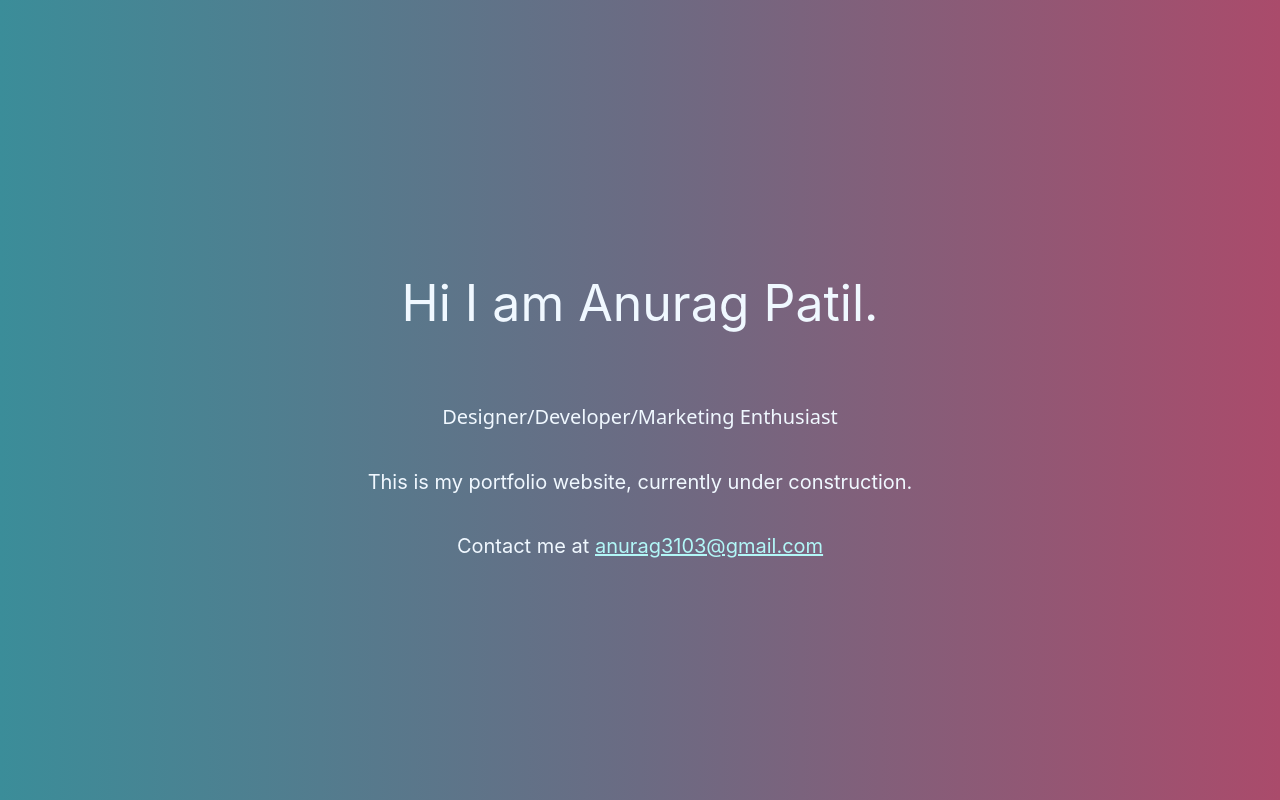
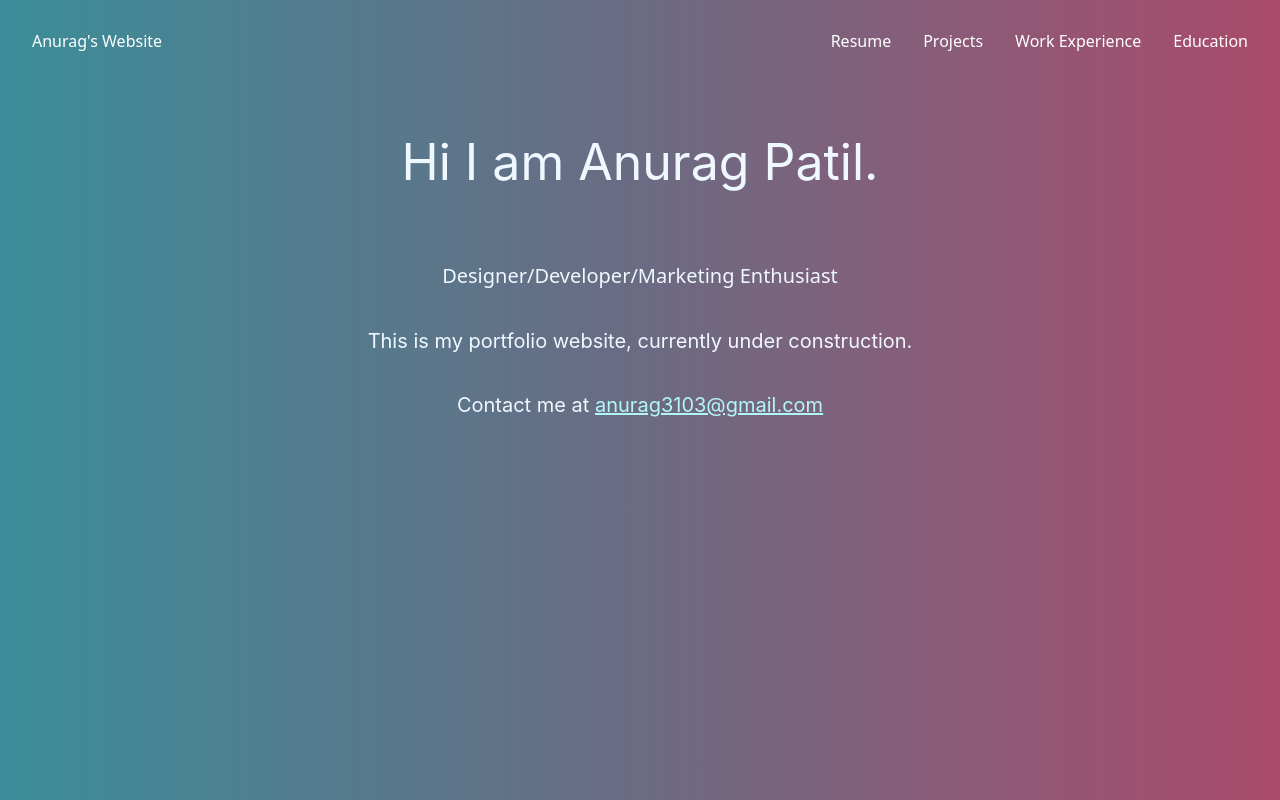
Before and after one commit to anothereleven/myportfolio, a React (Create React App) app: page / in a window 1280 px wide. Built offline with nearby package versions, Linux system fonts and the light colour scheme.

Commit message:
cosmetically added Navbar

```diff
--- a/src/App.css
+++ b/src/App.css
@@ -1,6 +1,5 @@
 .app-container{
-  align-items: center;
-  justify-content: center;
+  justify-content: left;
   flex-direction: column;
   display: flex;
   background: #aa4b6b;  /* fallback for old browsers */
@@ -31,3 +30,31 @@
 #a{
   color: rgb(178, 247, 247);
 }
+
+#nav{
+  background-color: transparent;
+  color: white;
+  display: flex;
+  justify-content: space-between;
+  font-family:system-ui, -apple-system, BlinkMacSystemFont, 'Segoe UI', Roboto, Oxygen, Ubuntu, Cantarell, 'Open Sans', 'Helvetica Neue', sans-serif;
+  align-items: center;
+  gap: 2rem;
+  padding: 0 1rem;
+
+}
+
+#nav ul{
+  padding: 0;
+  margin: 0;
+  list-style: none;
+  display: flex;
+}
+
+#nav a{
+  color: inherit;
+  text-decoration: none;
+  height: 50px;
+  display: flex;
+  align-items: center;
+  padding: 1rem;
+}
--- a/src/App.js
+++ b/src/App.js
@@ -1,9 +1,11 @@
 import logo from './logo.svg';
 import './App.css';
+import Navbar from './components/NavBar';
 
 function App() {
   return (
     <div class="app-container">
+      <Navbar />
       <p id="pheader">
         Hi I am Anurag Patil.
       </p>
--- a/src/components/NavBar.js
+++ b/src/components/NavBar.js
@@ -0,0 +1,20 @@
+export default function Navbar(){
+    return <nav id="nav">
+        <a href="/" className="site-title">Anurag's Website</a>
+        <ul>
+            <li>
+                <a href="/resume">Resume</a>
+            </li>
+            <li>
+                <a href="/projects">Projects</a>
+            </li>
+            <li>
+                <a href="/workexperience">Work Experience</a>
+            </li>
+            <li>
+
+                <a href="/education">Education</a>
+            </li>
+        </ul>
+        </nav>
+}
--- /dev/null
+++ b/src/pages/Resume.js
@@ -0,0 +1,3 @@
+export default function Resume(){
+    return <h1>Resume</h1>
+}
```
